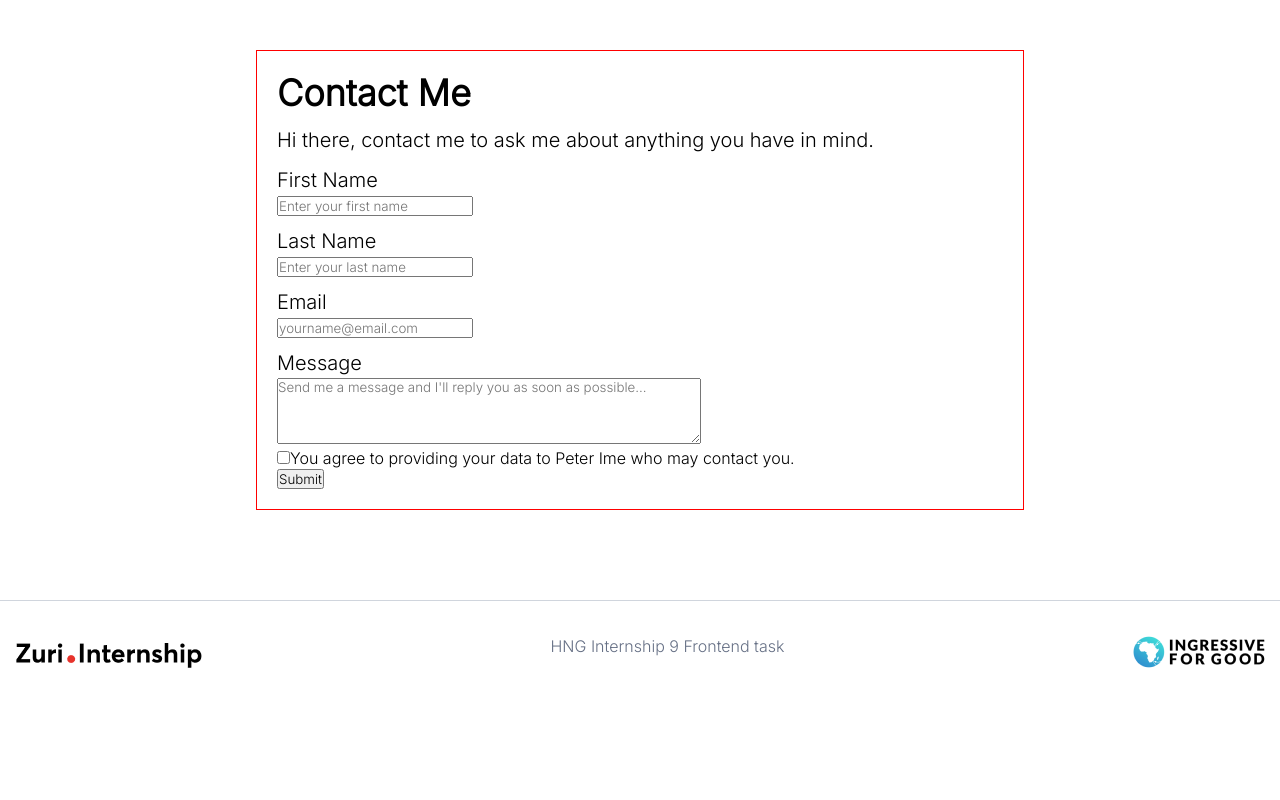
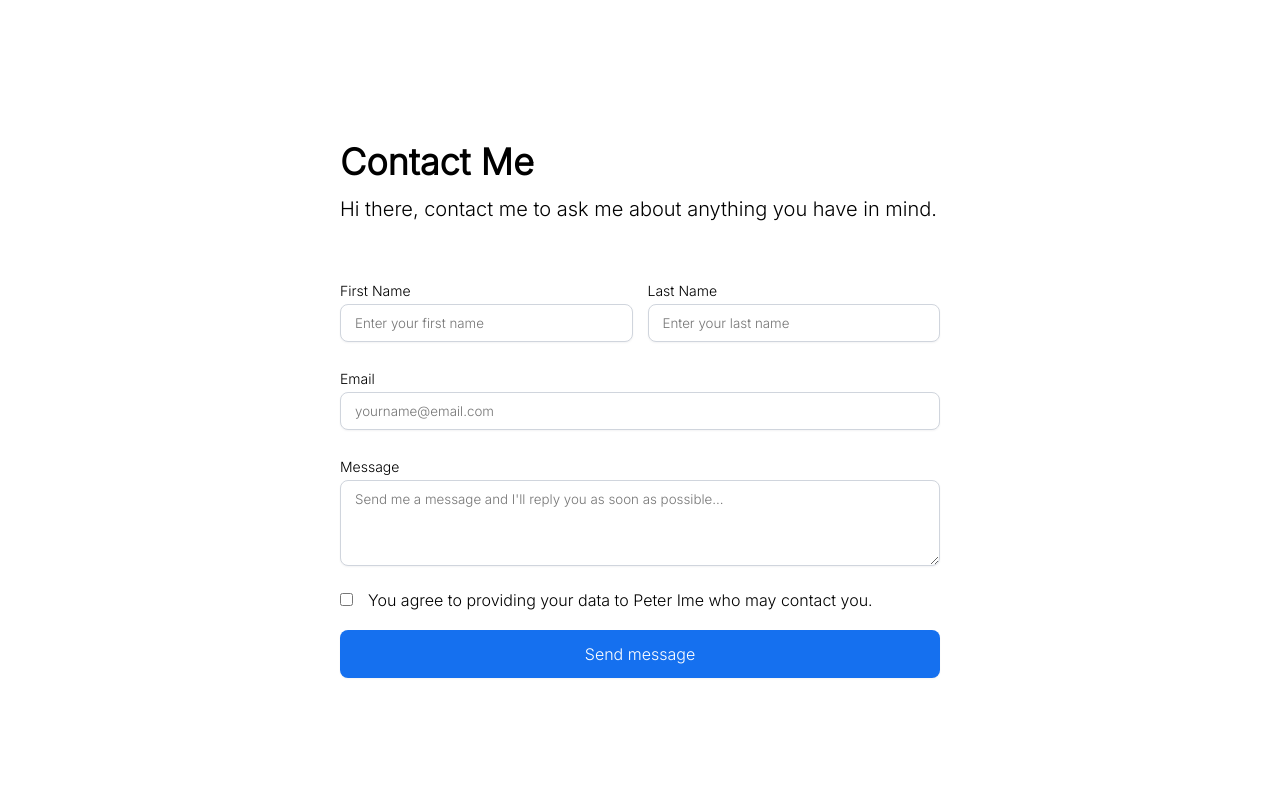
Before and after one commit to PeroHub/linktree, a React (Create React App) app: page /contact in a window 1280 px wide. Shown: the top 800 px of the page. Built offline with nearby package versions, Linux system fonts and the light colour scheme.

Commit message:
style: added style to contact component

```diff
--- a/src/components/contact/Contact.js
+++ b/src/components/contact/Contact.js
@@ -96,9 +96,9 @@ export default function Contact() {
                 onChange={formik.handleChange}
                 value={formik.values.first_name}
               />
-              {formik.errors.first_name ? <div>{formik.errors.first_name}</div> : null}
+              {formik.errors.first_name ? <div className='error'>{formik.errors.first_name}</div> : null}
             </div>
-            <div>
+            <div className='form-input-con'>
               <p><label htmlFor="last_name">Last Name</label></p>
               <input
                 id="last_name"
@@ -108,10 +108,10 @@ export default function Contact() {
                 onChange={formik.handleChange}
                 value={formik.values.last_name}
               />
-              {formik.errors.last_name ? <div>{formik.errors.last_name}</div> : null}
+              {formik.errors.last_name ? <div className='error'>{formik.errors.last_name}</div> : null}
             </div>
           </div>
-          <div>
+          <div className='input-con'>
             <p><label htmlFor="email">Email</label></p>
             <input
               id="'email'"
@@ -121,9 +121,9 @@ export default function Contact() {
               onChange={formik.handleChange}
               value={formik.values.email}
             />
-            {formik.errors.email ? <div>{formik.errors.email}</div> : null}
+            {formik.errors.email ? <div className='error'>{formik.errors.email}</div> : null}
           </div>
-          <div>
+          <div className='input-con'>
             <p><label for="message">Message</label></p>
             <textarea
               placeholder="Send me a message and I'll reply you as soon as possible..."
@@ -134,13 +134,13 @@ export default function Contact() {
               rows="4"
               cols="50">
               </textarea>
-            {formik.errors.message ? <div>{formik.errors.message}</div> : null}
+            {formik.errors.message ? <div className='error'>{formik.errors.message}</div> : null}
           </div>
-          <div>
+          <div className='check-con'>
             <input type="checkbox" id="checkbox" name="checkbox" value="checkbox" />
             <label for="checkbox">{`You agree to providing your data to ${authorName} who may contact you. `}</label>
           </div>
-       <button type="submit" id='btn__submit'>Submit</button>
+       <button type="submit" id='btn__submit'>Send message</button>
      </form>
         </div>
       </div>
--- a/src/components/contact/contact.css
+++ b/src/components/contact/contact.css
@@ -1,6 +1,6 @@
 .contact-sub-con {
     margin: 0 auto;
-    border: 1px solid red;
+    /* margin-top: 40px !important; */
     padding: 20px;
 }
 
@@ -22,8 +22,109 @@
     margin-top: 10px;
 }
 
-@media screen and (min-width: 700px) {
+.form-container {
+    margin-top: 20px;
+}
+
+.form-container .form-input-con {
+    margin-top: 20px;
+}
+
+.form-container .form-input-con p label {
+    font-size: 14px;
+    line-height: 20px;
+    font-weight: 500;
+}
+
+.form-container .form-input-con input {
+    width: 100%;
+    padding: 10px 14px;
+    border: 1px solid #D0D5DD;
+    box-shadow: 0px 1px 2px rgba(16, 24, 40, 0.05);
+    border-radius: 8px;
+    align-self: stretch;
+}
+
+.form-container .form-input-con input:focus {
+    outline: none;
+}
+
+.input-con {
+    margin-top: 20px;
+}
+.input-con input, textarea {
+    width: 100%;
+    padding: 10px 14px;
+    border: 1px solid #D0D5DD;
+    box-shadow: 0px 1px 2px rgba(16, 24, 40, 0.05);
+    border-radius: 8px;
+    align-self: stretch;
+}
+
+.input-con input:focus, textarea:focus {
+    outline: none;
+}
+
+.input-con p label {
+    font-size: 14px;
+    line-height: 20px;
+    font-weight: 500;
+}
+
+
+.check-con {
+    margin-top: 20px;
+}
+
+.check-con label {
+    margin-left: 15px;
+    text-align: center;
+}
+
+.error {
+    color: red;
+    margin-top: 5px;
+}
+
+form button {
+    width: 100%;
+    margin-top: 20px;
+    padding: 12px 20px;
+    background: #1570EF;
+    border-radius: 8px;
+    box-shadow: 0px 1px 2px rgba(16, 24, 40, 0.05);
+    align-self: stretch;
+    border: none;
+    color: #ffff;
+    font-size: 16px;
+    line-height: 24px;
+
+}
+
+
+
+@media screen and (min-width: 800px) {
     .contact-sub-con {
-        width: 60%;
+        width: 50%;
+        margin-bottom: 20px;
+    }
+
+    .form-container {
+        display: flex;
+        gap: 15px;
+        /* justify-content: space-between; */
+    }
+
+    .form-container .form-input-con {
+        width: 50%;
+    }
+
+    .contact-main .contact-sub-con {
+        top: 120px;
+        /* margin-bottom: 20px; */
+    }
+
+    .contact-sub-con {
+        margin-bottom: 270px;
     }
 }
```
